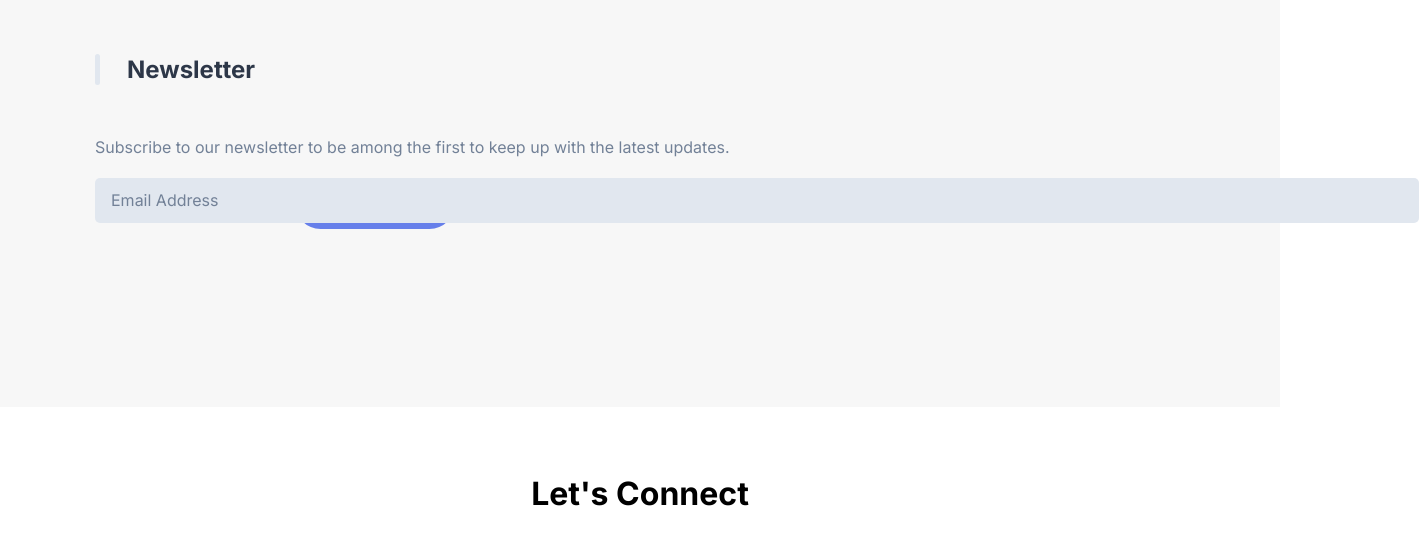
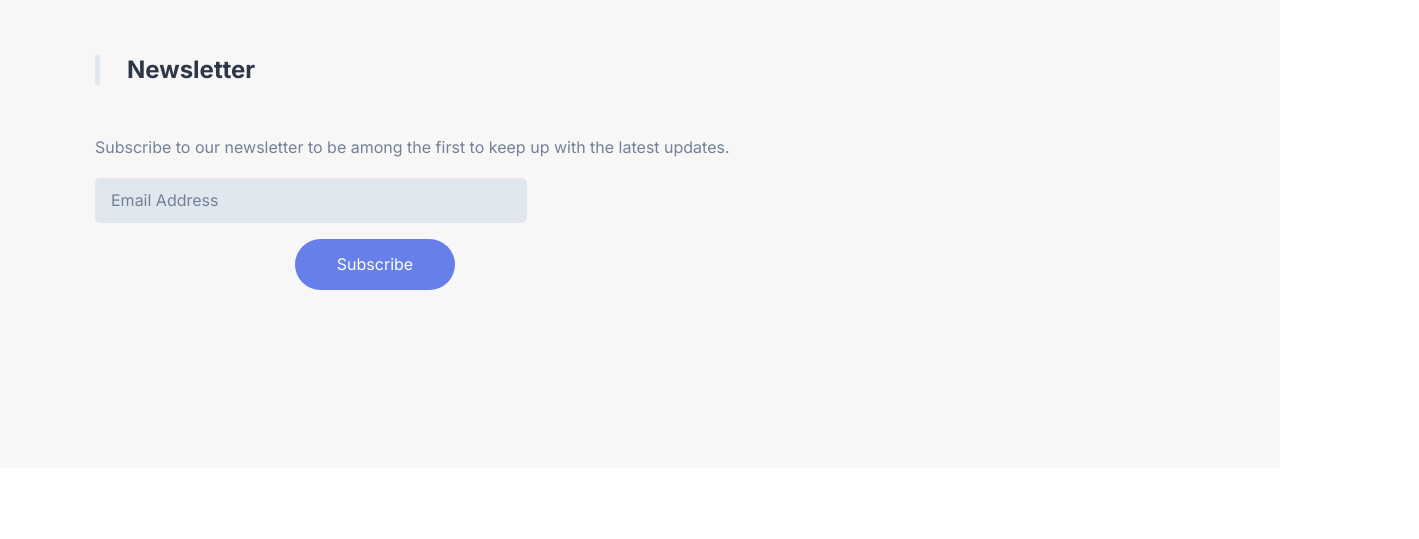
Before and after one commit to abdullahjvd384/DevBlogs, a plain HTML site: page index.html in a window 1280 px wide. Shown: the part 1646-2185 px from the top of the page, 1419 px wide, since content can reach past the window. Drawn offline with nearby package versions, Linux system fonts and the light colour scheme.

Commit message:
Update style.css

```diff
--- a/style.css
+++ b/style.css
@@ -1056,14 +1056,13 @@ footer .wrapper { text-align: center; }
     border: none;
     background: var(--action-primary);
     display: block;
-    width: 180%;
+    width: 120%;
     padding: 0.5rem 1rem;
     font: inherit;
     color: var(--foreground-secondary);
     border-radius: 5px;
     margin-bottom: 1rem;
     margin-left: 120;
-    position: absolute;
   }
 
   .newsletter input::placeholder { color: inherit; }
```
